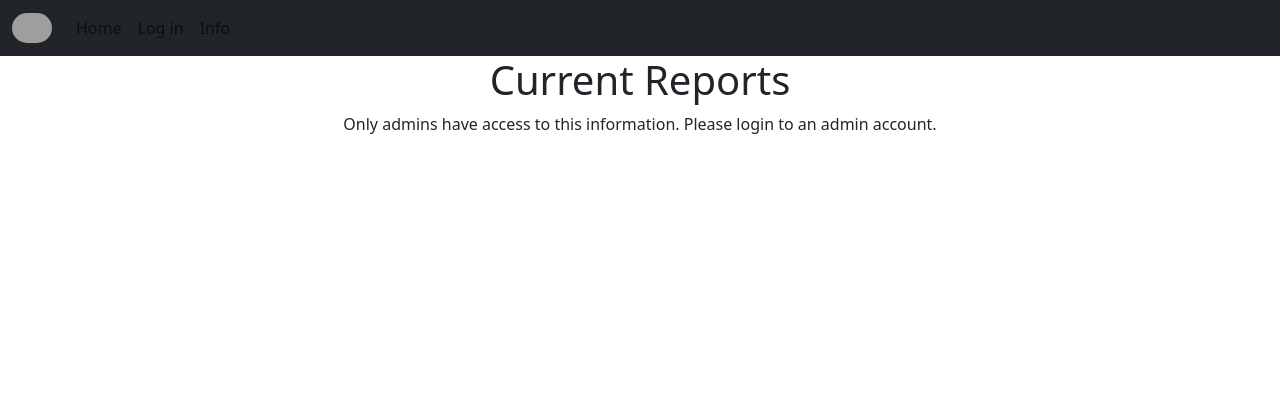
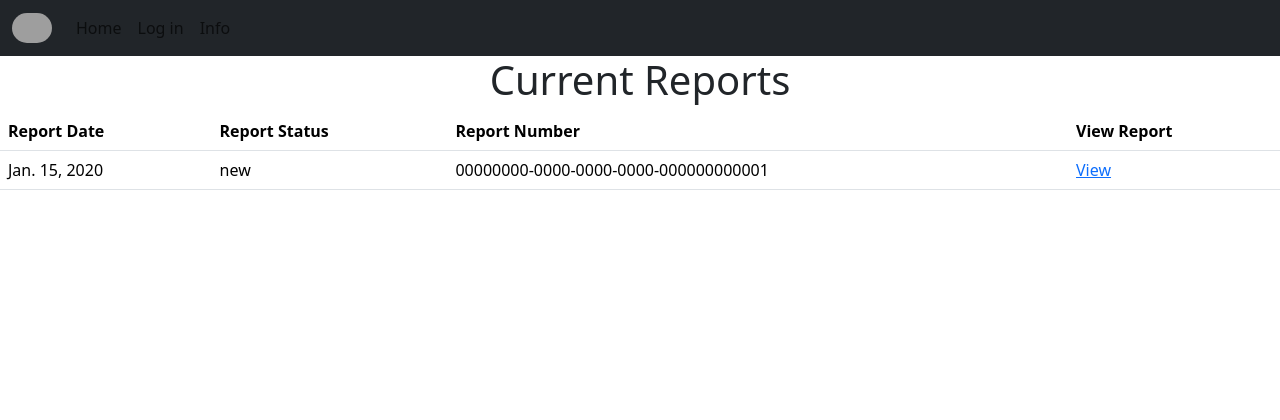
Before and after one commit to ashley-sokol/SemesterProject, a Django app: page /workplace_violation_app/submissions_table/ in a window 1280 px wide. Shown: the top 420 px of the page. Run offline with Django 5.2, Linux system fonts and the light colour scheme; tables that the repository leaves empty hold one stand-in row (values such as "Sample post"); some libraries are stand-ins or nearby versions; grey boxes are pictures that could not be loaded.

Commit message:
Revert "Bug Fixing"

```diff
--- a/workplace_violation_app/templates/workplace_violation_app/submissions_table.html
+++ b/workplace_violation_app/templates/workplace_violation_app/submissions_table.html
@@ -8,7 +8,6 @@
 {% block content %}
 <div class="text-center">
     <h1>Current Reports</h1>
-    {% if user.is_admin %}
     <table class="table">
         <thead>
             <tr>
@@ -31,9 +30,5 @@
         {% endfor %}
         </tbody>
     </table>
-    {% else %}
-        Only admins have access to this information. Please login to an admin account.
-    {% endif %}
-
 </div>
 {% endblock %}
--- a/workplace_violation_app/views.py
+++ b/workplace_violation_app/views.py
@@ -59,7 +59,8 @@ class IndexView(generic.View):
             else:
                 print("Form is not valid")
                 print("Errors:", form.errors)
-                return render(request, self.template_name, {'ReportForm': form, 'SearchForm': SearchForm})
+
+                return render(request, self.template_name, {'form':form})
         elif 'search' in request.POST:
             form = SearchForm(request.POST)
             if form.is_valid():
```
Also changed, not shown: 1 other file.
